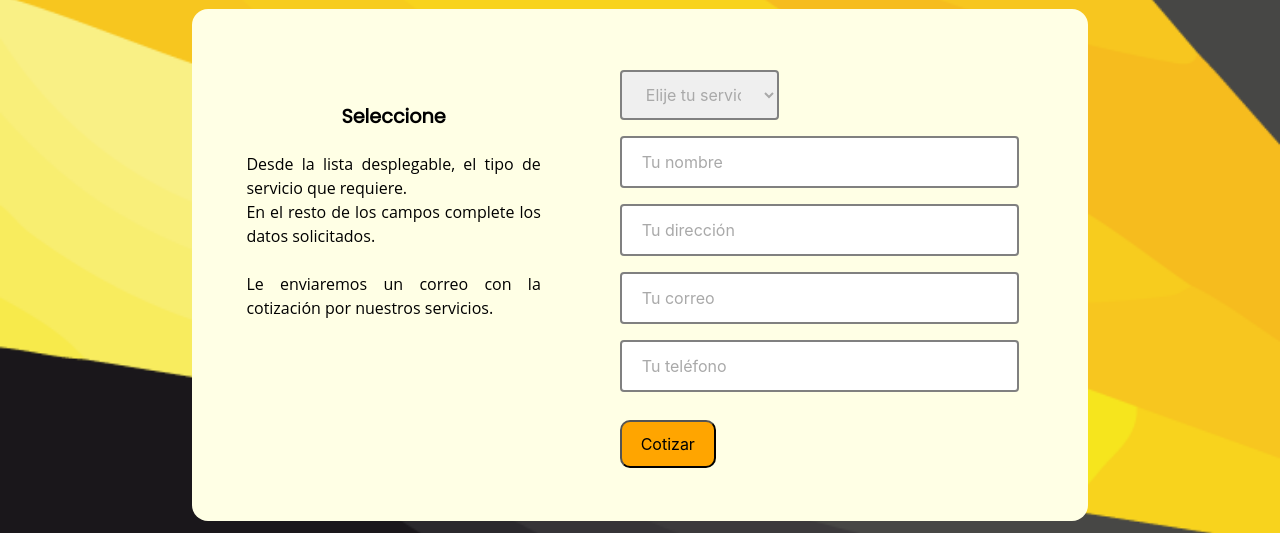
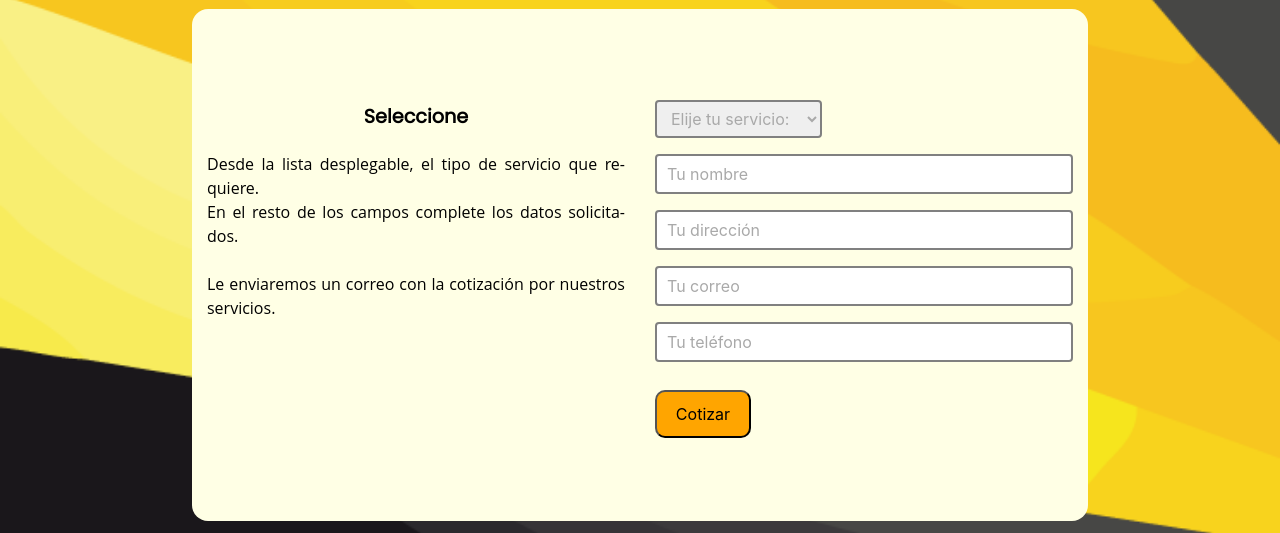
Before and after one commit to renedonaire/desarrollo_web, a website: page pages/cotiza.html in a window 1280 px wide. Shown: the part 130-663 px from the top of the page. Drawn offline with nearby package versions, Linux system fonts and the light colour scheme.

Commit message:
Corrige overflow de Cotice

```diff
--- a/pages/cotiza.html
+++ b/pages/cotiza.html
@@ -86,16 +86,16 @@
     <main>
         <!-- Sección Cotiza -->
         <h1>Cotice aquí:</h1>
-        <!-- Items visibles en pantallas más grandes, sin scroll -->
-        <section class="section__seccionCotiza d-none d-md-flex overflow-hidden">
-            <article class="section__seccionCotiza--izquierdo">
+        <!-- Items visibles en pantallas más grandes, -->
+        <section class="section__seccionCotiza d-none d-md-flex overflow-auto">
+            <article class="section__seccionCotiza--izquierdo col-xs-12 col-sm-12 col-md-6 col-lg-6 col-xl-6">
                 <h2>Seleccione</h2>
                 <p>Desde la lista desplegable, el tipo de servicio que requiere. <br>
                     En el resto de los campos complete los datos solicitados. <br><br>
                     Le enviaremos un correo con la cotización por nuestros servicios.</p>
             </article>
-            <article class="section__seccionCotiza--derecho">
-                <form class="formulario form-horizontal col-md-12 col-sm-12 col-sm-12" action="">
+            <article class="section__seccionCotiza--derecho col-xs-12 col-sm-12 col-md-6 col-lg-6 col-xl-6">
+                <form class="formulario form-horizontal" action="">
                     <section>
                         <select name="servicio" required>
                             <option value="" disabled selected hidden>Elije tu servicio:</option>
@@ -120,7 +120,7 @@
         </section>
         <!-- Items visibles en pantallas más pequeñas, con scroll habilitado -->
         <section class="section__seccionCotiza d-md-none overflow-auto">
-            <form class="formulario form-group col-md-12 col-sm-12 col-sm-12" action="">
+            <form class="formulario form-group col-md-12 col-sm-12 col-xs-12" action="">
                 <section>
                     <select name="servicio" required>
                         <option value="" disabled selected hidden>Elije tu servicio:</option>
--- a/scss/_formularios.scss
+++ b/scss/_formularios.scss
@@ -4,7 +4,7 @@
 input[type="text"] {
 	color: darkgrey;
 	width: 100%;
-	padding: 12px 20px;
+	padding: 6px 10px;
 	margin: 8px 0;
 	border: 2px solid gray;
 	border-radius: 4px;
@@ -13,7 +13,7 @@ input[type="text"] {
 select {
 	color: darkgray;
 	width: 40%;
-	padding: 12px 20px;
+	padding: 6px 10px;
 	margin: 8px 0;
 	border: 2px solid gray;
 	border-radius: 4px;
@@ -22,7 +22,7 @@ select {
 input[type="email"] {
 	color: darkgrey;
 	width: 100%;
-	padding: 12px 20px;
+	padding: 6px 10px;
 	margin: 8px 0;
 	border: 2px solid gray;
 	border-radius: 4px;
```
Also changed, not shown: css/estilos.css.
